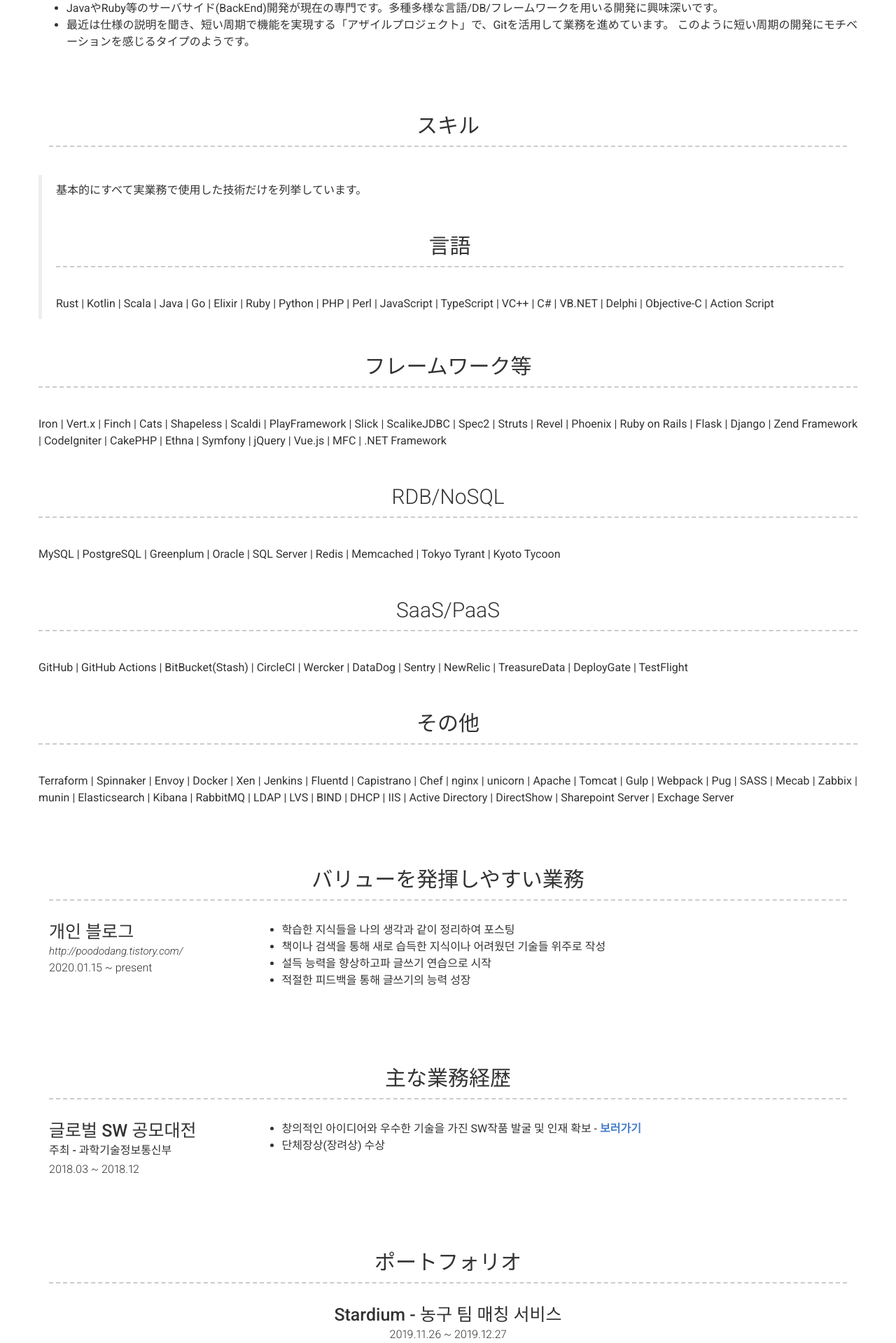
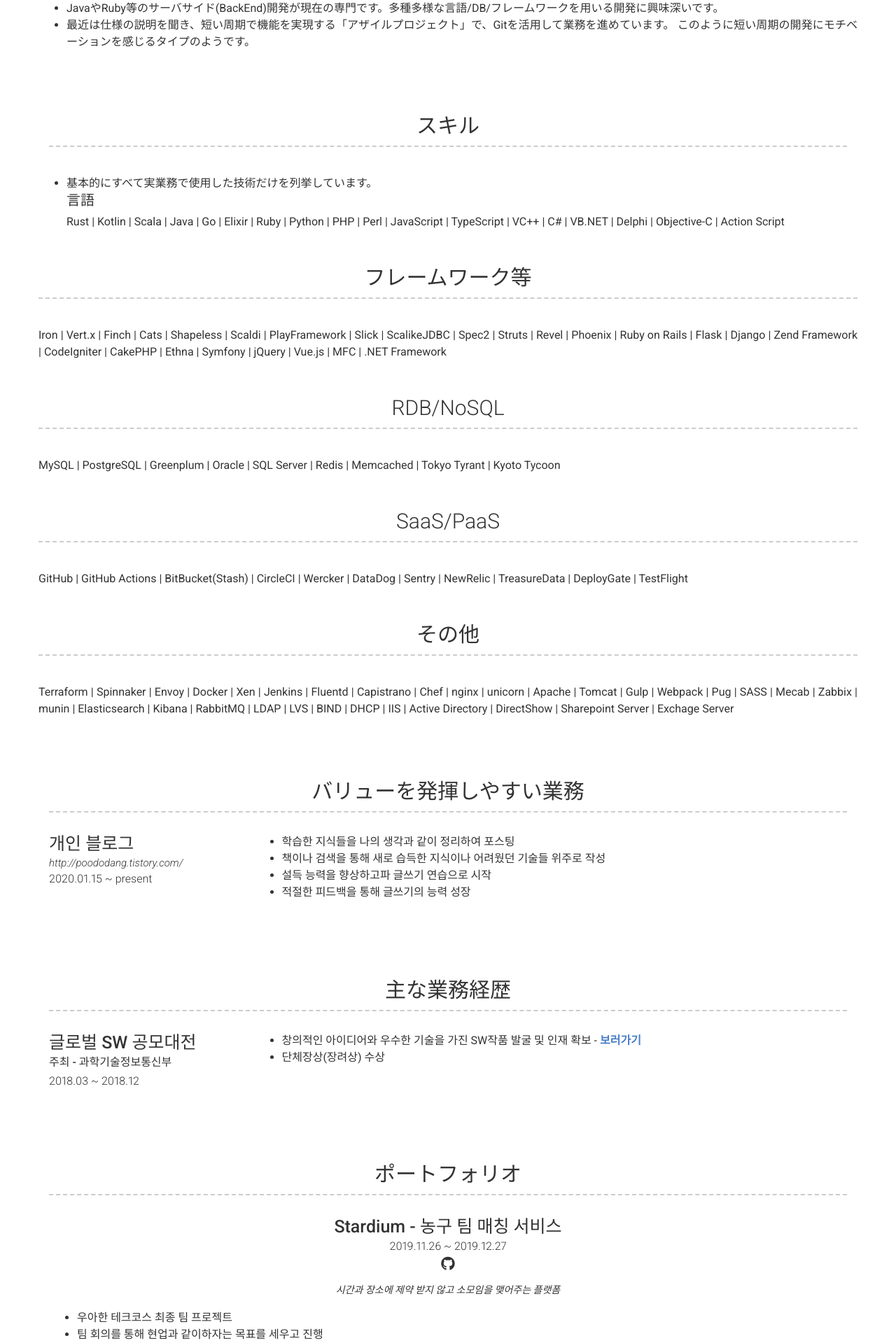
Before and after one commit to SeungyeonHwang/SeungyeonHwang.github.io, a Jekyll site: the page built from index.md, in a window 1280 px wide. Shown: the part 907-2826 px from the top of the page at 70% size. Built offline with Jekyll 4.4.1, drawn with Linux system fonts in a browser that asks for light colours; nearby versions of some CDN libraries.

Commit message:
no message

```diff
--- a/_config.yml
+++ b/_config.yml
@@ -45,8 +45,8 @@ activity_content: |
 # Skill Section
 skill_title: スキル
 skill_content: |
-  > 基本的にすべて実業務で使用した技術だけを列挙しています。
-  ### 言語
+  - 基本的にすべて実業務で使用した技術だけを列挙しています。
+  ## 言語
   Rust | Kotlin | Scala | Java | Go | Elixir | Ruby | Python | PHP | Perl | JavaScript | TypeScript | VC++ | C# | VB.NET | Delphi | Objective-C | Action Script
 
   ### フレームワーク等
--- a/_includes/skill.html
+++ b/_includes/skill.html
@@ -1,6 +1,6 @@
 <div class="container intro-container">
-    <h3 style="font-weight: 400">{{ site.skill_title | default: "Skill Set" }}</h3>
+    <h3 style="font-weight: 400">{{ site.skill_title | strip |  default: "Skill Set" }}</h3>
     <div class="row clearfix">
-        {{ site.skill_content | strip | markdownify }}
+        {{ site.skill_content | markdownify }}
       </div>
 </div>
```
